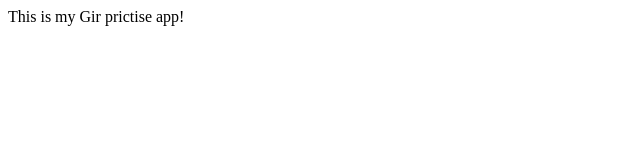
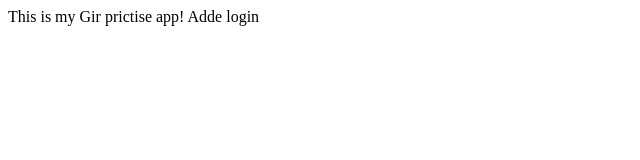
Before and after one commit to MalliGali/gitpractise1, a plain HTML site: page index.html in a window 1280 px wide. Shown: the full height of the page, 0-640 px from the left. Drawn offline with Linux system fonts and the light colour scheme.

Commit message:
login branch commit

```diff
--- a/index.html
+++ b/index.html
@@ -4,5 +4,6 @@
 	</head>
 	<body>
 		This is my Gir prictise app!
+		Adde login
 	</body>
 </html>
```
Also changed, not shown: Dir 2/app2.txt (added), log.txt (added), login.html (added).
